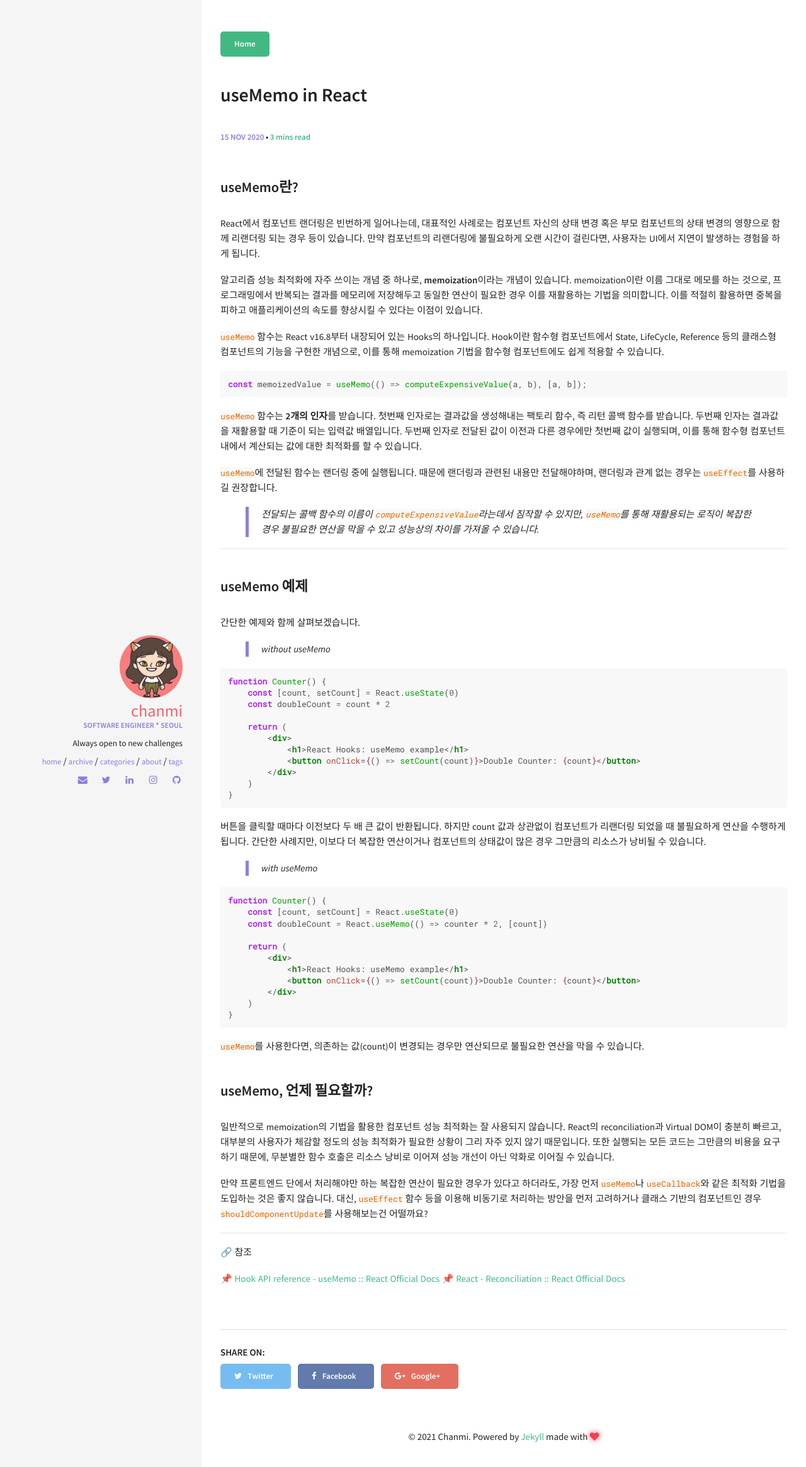
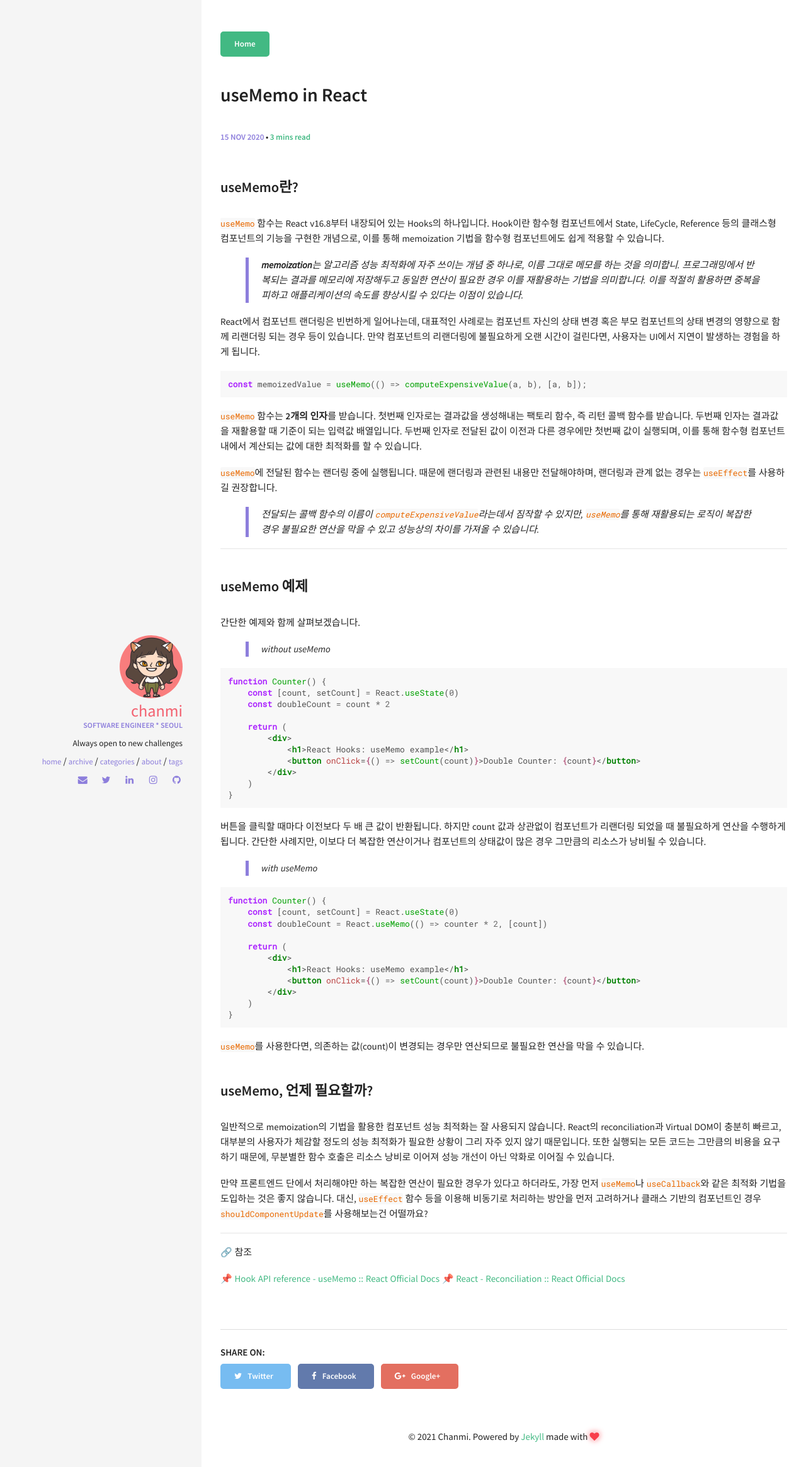
Before and after one commit to chanmi-lee/dev-blog, a Jekyll site: the page built from _posts/2020-11-15-useMemo-in-React.md, in a window 1280 px wide. Shown: the top 2330 px of the page at 63% size. Built offline with Jekyll 4.4.1, drawn with Linux system fonts in a browser that asks for light colours; comment, search, counter and statistics services are not loaded.

Commit message:
Update 2020-11-15-useMemo-in-React.md

````diff
--- a/_posts/2020-11-15-useMemo-in-React.md
+++ b/_posts/2020-11-15-useMemo-in-React.md
@@ -9,15 +9,15 @@ comments: true
 
 ### useMemo란?
 
+`useMemo` 함수는 React v16.8부터 내장되어 있는 Hooks의 하나입니다.
+Hook이란 함수형 컴포넌트에서 State, LifeCycle, Reference 등의 클래스형 컴포넌트의 기능을 구현한 개념으로, 이를 통해 memoization 기법을 함수형 컴포넌트에도 쉽게 적용할 수 있습니다.
+
+> **memoization**는 알고리즘 성능 최적화에 자주 쓰이는 개념 중 하나로, 이름 그대로 메모를 하는 것을 의미합니.
+프로그래밍에서 반복되는 결과를 메모리에 저장해두고 동일한 연산이 필요한 경우 이를 재활용하는 기법을 의미합니다.
+이를 적절히 활용하면 중복을 피하고 애플리케이션의 속도를 향상시킬 수 있다는 이점이 있습니다.
+
 React에서 컴포넌트 랜더링은 빈번하게 일어나는데, 대표적인 사례로는 컴포넌트 자신의 상태 변경 혹은 부모 컴포넌트의 상태 변경의 영향으로 함께 리랜더링 되는 경우 등이 있습니다.
 만약 컴포넌트의 리랜더링에 불필요하게 오랜 시간이 걸린다면, 사용자는 UI에서 지연이 발생하는 경험을 하게 됩니다.
-
-알고리즘 성능 최적화에 자주 쓰이는 개념 중 하나로, **memoization**이라는 개념이 있습니다.
-memoization이란 이름 그대로 메모를 하는 것으로, 프로그래밍에서 반복되는 결과를 메모리에 저장해두고 동일한 연산이 필요한 경우 이를 재활용하는 기법을 의미합니다.
-이를 적절히 활용하면 중복을 피하고 애플리케이션의 속도를 향상시킬 수 있다는 이점이 있습니다.
-
-`useMemo` 함수는 React v16.8부터 내장되어 있는 Hooks의 하나입니다.
-Hook이란 함수형 컴포넌트에서 State, LifeCycle, Reference 등의 클래스형 컴포넌트의 기능을 구현한 개념으로, 이를 통해 memoization 기법을 함수형 컴포넌트에도 쉽게 적용할 수 있습니다.
 
 ```jsx
 const memoizedValue = useMemo(() => computeExpensiveValue(a, b), [a, b]);
````
